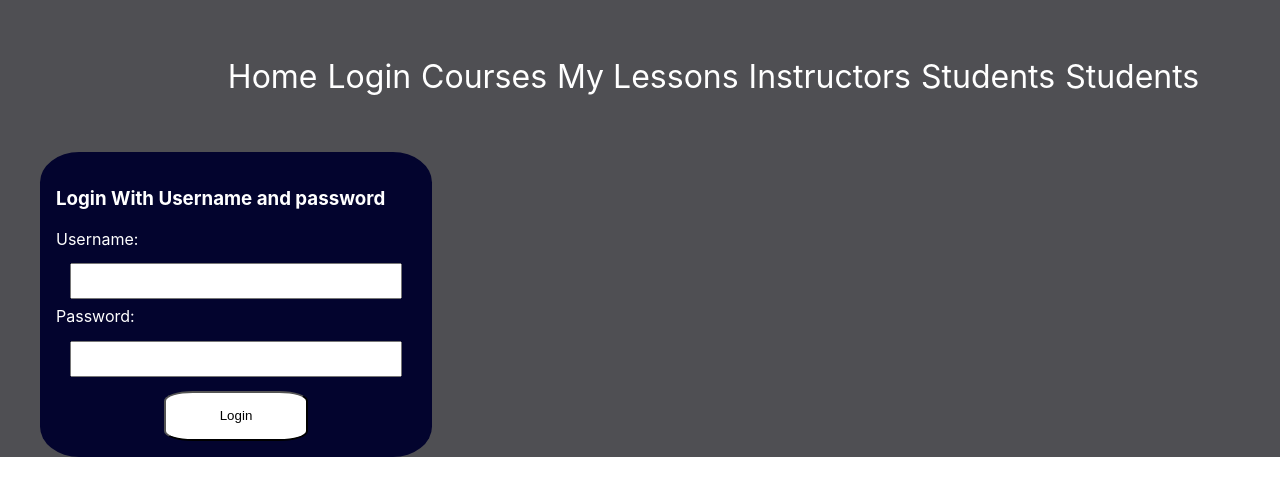
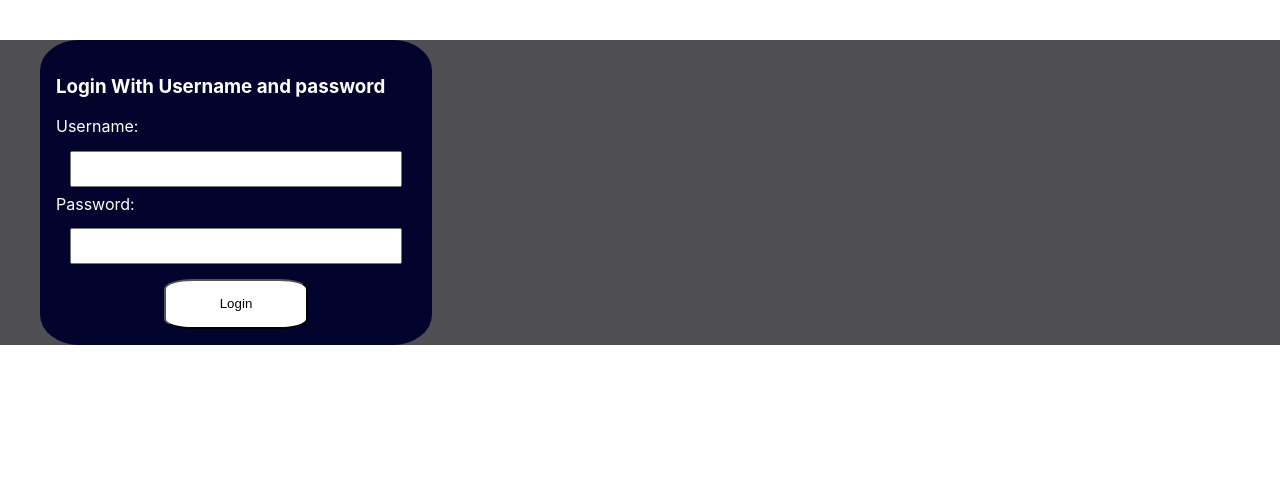
Before and after one commit to cesarWrites/pro-dev-learning-app, a React (Create React App) app: page /login in a window 1280 px wide. Shown: the top 496 px of the page. Built offline with nearby package versions, Linux system fonts and the light colour scheme.

Commit message:
correct multiple routes on app.js

```diff
--- a/package.json
+++ b/package.json
@@ -1,6 +1,6 @@
 {
   "name": "prodev-courses-app",
-  "homepage": "https://cesarWrites.github.io/pro-dev-learning-app/",
+  "homepage": "https://cesarWrites.github.io/",
   "version": "0.1.0",
   "private": true,
   "dependencies": {
--- a/src/App.js
+++ b/src/App.js
@@ -12,7 +12,6 @@ function App() {
     <div className="App">
       <main>
         <Router>
-        <NavBar />
         <Routes>
           <Route path="/" element={<Home />}
           />
--- a/src/components/Course.js
+++ b/src/components/Course.js
@@ -2,8 +2,6 @@ import React, {useEffect, useState} from "react";
 import axios from 'axios';
 import NavBar from "./NavBar";
 import {useNavigate} from "react-router-dom";
-import Lessons from "./Lesson";
-
 function Courses(){ const navigate = useNavigate();
     const handleClick = id => {
         navigate(`${id}`)
--- a/src/components/Home.js
+++ b/src/components/Home.js
@@ -1,5 +1,4 @@
 import React, {useState} from "react";
-import CourseDetails from "./CourseDetail";
 import NavBar from "./NavBar";
 import Footer from "./footer";
 import './home.css';
@@ -43,7 +42,7 @@ function Home(user){
             </div>
 
             <div className='bg-image'>
-            <img className="home-img" src={background_url}/>
+            <img className="home-img" src={background_url} alt=""/>
             </div>
             </div>
             <Partners/>
```
